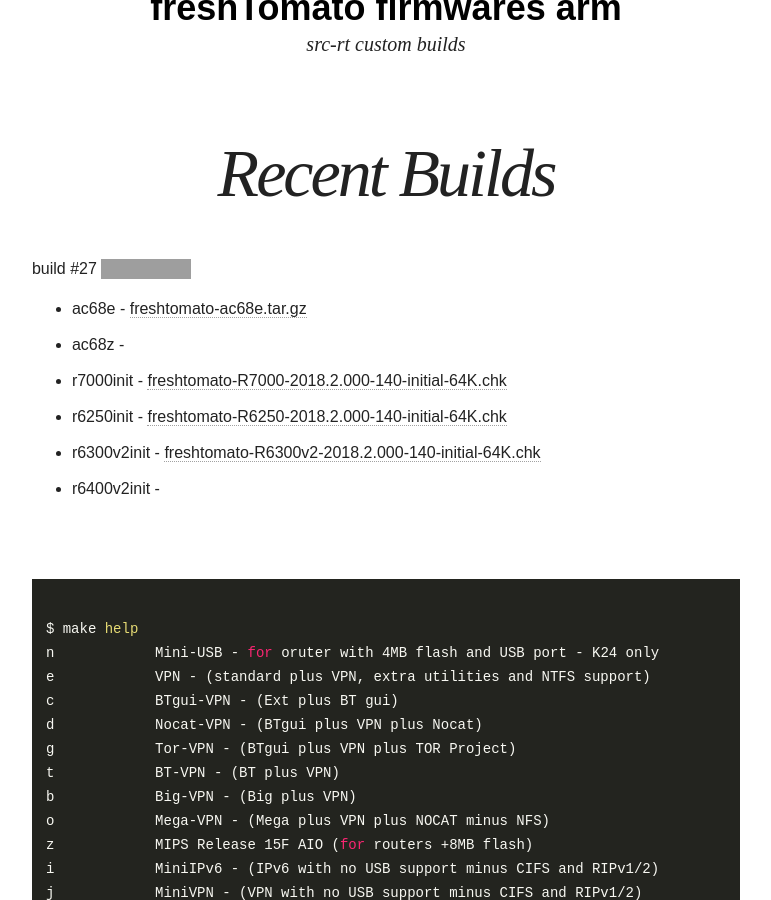
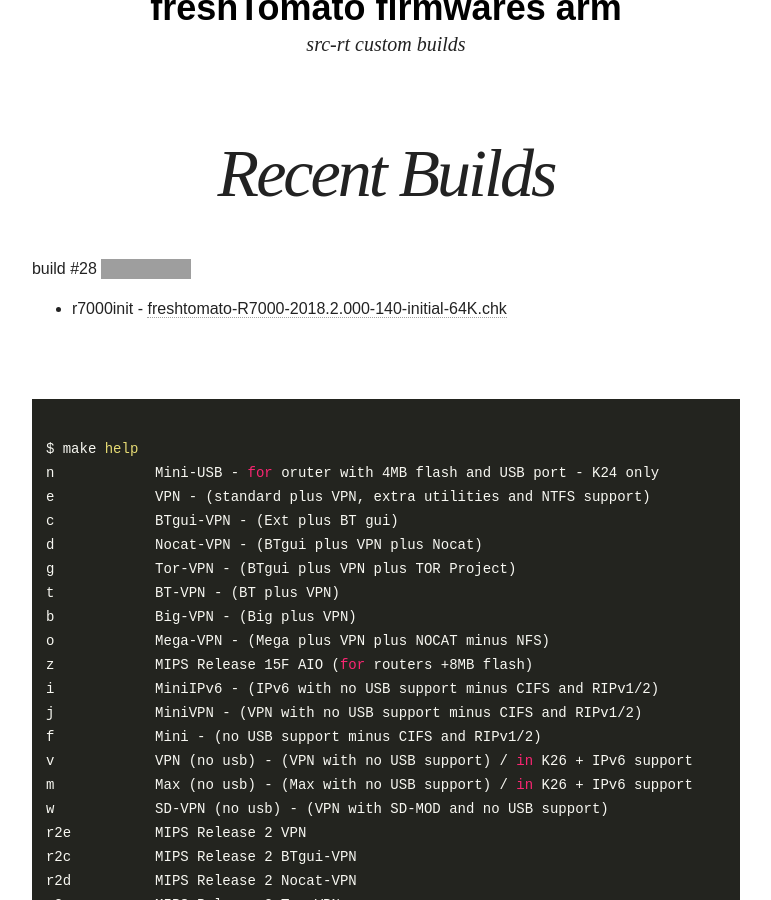
Before and after one commit to oglopss/freshTomato-ARM-ci-jekyll, a Jekyll site: the page built from index.html, in a window 1280 px wide and 900 px high, scrolled down 339 px. Shown: the whole window, without its empty margins (254-1025 px from the left). Built offline with Jekyll 4.4.1, drawn with Linux system fonts in a browser that asks for light colours; nearby versions of some CDN libraries; grey boxes are pictures that could not be loaded.

Commit message:
Travis build 28 r7000init pushed to gh-pages

```diff
--- a/_data/ss.yml
+++ b/_data/ss.yml
@@ -1,8 +1,3 @@
-build: 27
+build: 28
 files:
-  - 0004 r6250init freshtomato-R6250-2018.2.000-140-initial-64K.chk
-  - 0005 r6300v2init freshtomato-R6300v2-2018.2.000-140-initial-64K.chk
   - 0003 r7000init freshtomato-R7000-2018.2.000-140-initial-64K.chk
-  - 0006 r6400v2init
-  - 0001 ac68e freshtomato-ac68e.tar.gz
-  - 0002 ac68z
```
